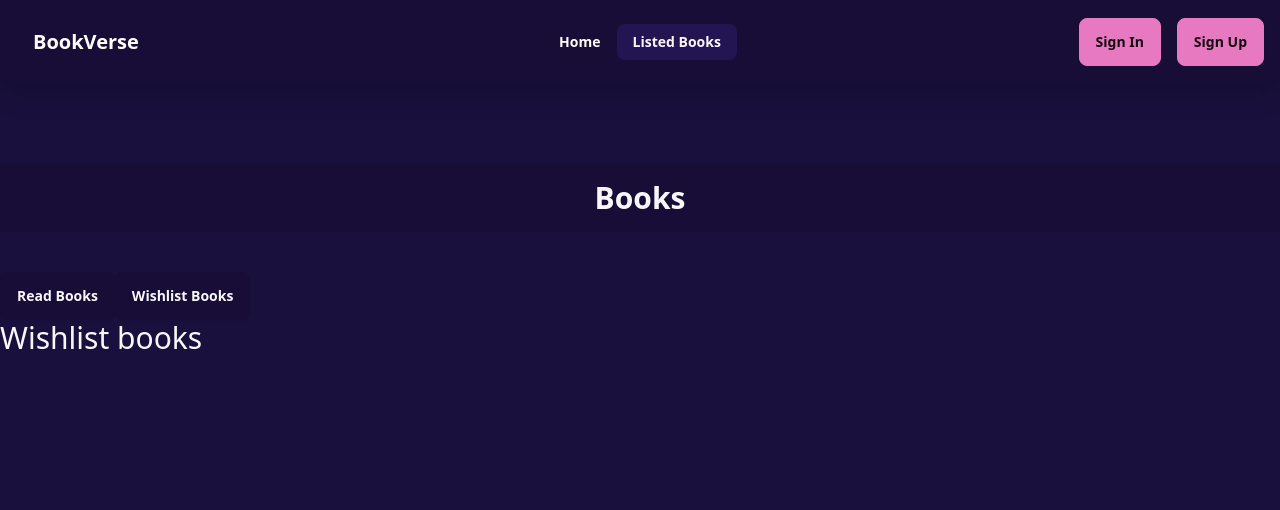
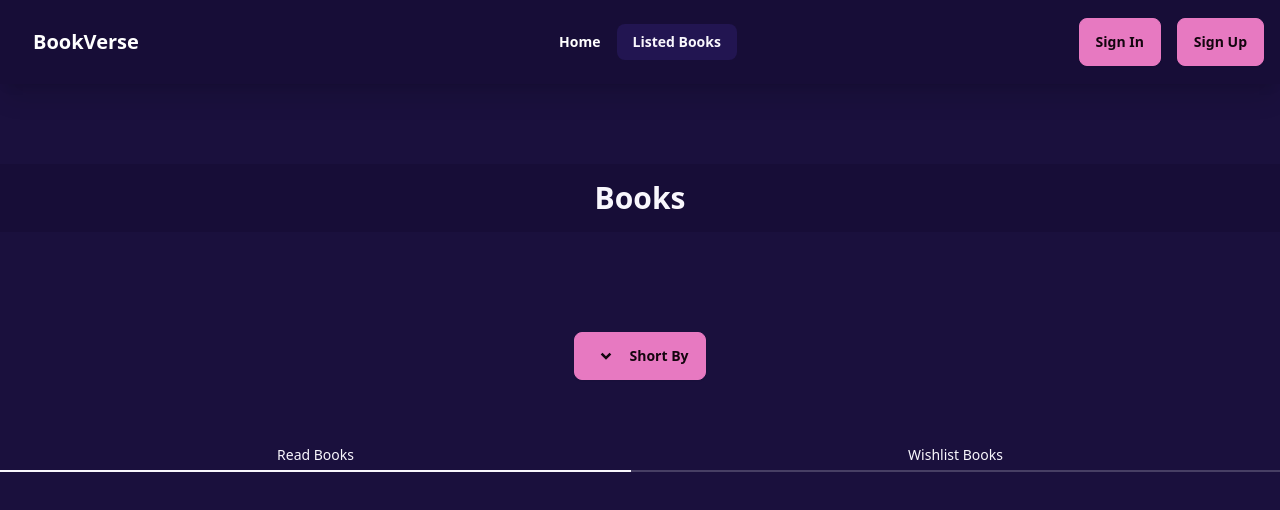
Before and after one commit to mhmitas/a8-book-vibe, a React (Vite) app: page /listedBooks/wishlist in a window 1280 px wide. Shown: the top 510 px of the page. Built offline with nearby package versions, Linux system fonts and the light colour scheme.

Commit message:
create tabs for read and wish books

```diff
--- a/package.json
+++ b/package.json
@@ -14,8 +14,10 @@
     "match-sorter": "^6.3.4",
     "react": "^18.2.0",
     "react-dom": "^18.2.0",
+    "react-hot-toast": "^2.4.1",
     "react-icons": "^5.0.1",
     "react-router-dom": "^6.22.3",
+    "react-toastify": "^10.0.5",
     "sort-by": "^1.2.0"
   },
   "devDependencies": {
--- a/src/components/header/Banner.jsx
+++ b/src/components/header/Banner.jsx
@@ -1,4 +1,5 @@
 import React from 'react';
+import { Link } from 'react-router-dom';
 
 const Banner = () => {
     return (
@@ -7,8 +8,9 @@ const Banner = () => {
                 <div className="grid max-w-screen-xl px-4 py-8 mx-auto lg:gap-8 xl:gap-0 lg:py-16 lg:grid-cols-12">
                     <div className="mr-auto space-y-6 place-self-center lg:col-span-7">
                         <h1 className="max-w-2xl mb-4 text-4xl font-extrabold tracking-tight leading-none md:text-5xl xl:text-6xl dark:text-white">Books to freshen up your bookshelf</h1>
-
-                        <button className='btn btn-secondary'>View The List</button>
+                        <Link to="/listedBooks" className="">
+                            <button className='btn btn-secondary'>View The List</button>
+                        </Link>
                     </div>
                     <div className="hidden lg:mt-0 w-96 md:flex">
                         <img src="https://i.ibb.co/VNDTQBn/pngwing-1-1.png" alt="mockup" />
--- a/src/components/listed-books/ListedBooks.jsx
+++ b/src/components/listed-books/ListedBooks.jsx
@@ -1,17 +1,41 @@
-import React from 'react';
-import { NavLink, Outlet } from 'react-router-dom';
+import React, { useState } from 'react';
+import { Link, NavLink, Outlet } from 'react-router-dom';
+import { RiArrowDropDownLine } from "react-icons/ri";
 
 const ListedBooks = () => {
+
+    const [index, setIndex] = useState(0)
 
     return (
         <div>
             <h1 className='text-3xl font-bold text-center mt-20 mb-10 bg-base-200 p-4'>Books</h1>
-
-            <div className='*:btn'>
-                <NavLink to="">Read Books</NavLink>
-                <NavLink to="wishlist">Wishlist Books</NavLink>
+            <div className="text-center mt-20 mb-10 p-4">
+                <div className="dropdown dropdown-bottom">
+                    <div tabIndex={0} role="button" className="btn btn-primary m-1">< RiArrowDropDownLine className='text-3xl' />Short By</div>
+                    <ul tabIndex={0} className="dropdown-content z-[1] menu p-2 shadow bg-base-200 rounded-box w-52">
+                        <li><a>Rating</a></li>
+                        <li><a>Number of pages</a></li>
+                        <li><a>Publisher year</a></li>
+                    </ul>
+                </div>
             </div>
-            <Outlet></Outlet>
+            <div role="tablist" class="tabs tabs-bordered my-8">
+                <Link
+                    onClick={() => setIndex(0)}
+                    to=""
+                    role="tab"
+                    className={`tab ${index === 0 && 'tab-active'}`}
+                >Read Books</Link>
+                <Link
+                    onClick={() => setIndex(1)}
+                    to="wishlist"
+                    role="tab"
+                    className={`tab ${index === 1 && 'tab-active'}`}
+                >Wishlist Books</Link>
+            </div>
+            <div className='min-h-screen'>
+                <Outlet></Outlet>
+            </div>
         </div>
     );
 };
--- a/src/components/listed-books/ReadBooks.jsx
+++ b/src/components/listed-books/ReadBooks.jsx
@@ -1,4 +1,4 @@
-import React from 'react';
+import React, { useEffect, useState } from 'react';
 import BooklistCard from './BooklistCard';
 import { getReadBooksFromLocalStorage } from '../../utils/local-storage';
 
@@ -10,7 +10,7 @@ const ReadBooks = () => {
     return (
         <div className='flex flex-col gap-8'>
             {
-                readBooks.map(book => <BooklistCard key={book.bookId} book={book}></BooklistCard>)
+                books.map(book => <BooklistCard key={book.bookId} book={book}></BooklistCard>)
             }
         </div>
     );
--- a/src/components/listed-books/WishlistBooks.jsx
+++ b/src/components/listed-books/WishlistBooks.jsx
@@ -1,9 +1,15 @@
 import React from 'react';
+import { getWishListBooksFromLocalStorage } from '../../utils/local-storage';
+import BooklistCard from './BooklistCard';
 
 const WishlistBooks = () => {
+    const wishlist = getWishListBooksFromLocalStorage()
+    console.log(wishlist)
     return (
         <div>
-            <h3 className='text-3xl'>Wishlist books</h3>
+            {
+                wishlist.map(book => <BooklistCard key={book.bookId} book={book}></BooklistCard>)
+            }
         </div>
     );
 };
--- a/src/components/root.jsx
+++ b/src/components/root.jsx
@@ -1,12 +1,16 @@
 import React from 'react';
 import { Outlet } from 'react-router-dom';
 import Navber from './header/Header';
+import { Toaster } from 'react-hot-toast';
 
 const Root = () => {
     return (
         <div>
             <Navber></Navber>
             <Outlet></Outlet>
+            <div>
+                <Toaster />
+            </div>
         </div>
     );
 };
--- a/src/utils/local-storage.js
+++ b/src/utils/local-storage.js
@@ -1,3 +1,5 @@
+import toast from "react-hot-toast";
+
 function getReadBooksFromLocalStorage() {
     let items = [];
     const savedItems = localStorage.getItem('read-books')
@@ -13,9 +15,9 @@ function setItemsToLocalStorage(book) {
     const exists = books.find(B => B.bookId === book.bookId)
     if (!exists) {
         books.push(book)
-        alert('Added to read books list')
+        toast.success('Added to read books list')
     } else {
-        alert('This book is exists in read books list')
+        toast.error(' You have already read this book')
     }
     localStorage.setItem('read-books', JSON.stringify(books))
 }
@@ -37,13 +39,15 @@ function setWishListBooksToLocalStorage(book) {
     const readBooks = getReadBooksFromLocalStorage()
     const isRead = readBooks.find(b => b.bookId === book.bookId)
     if (isRead) {
-        alert('You have already read this book')
-        return
+        // alert('')
+        toast.error('You have already read this book')
+        return;
     }
     const exists = books.find(B => B.bookId === book.bookId)
     if (!exists) {
         books.push(book)
-        alert('Added to wishlist')
+        // alert()
+        toast.success('Added to wishlist')
     } else {
         alert('This book is exists in wishlist')
     }
```
Also changed, not shown: 1 other file (tests, documents, lock files or other folders).
